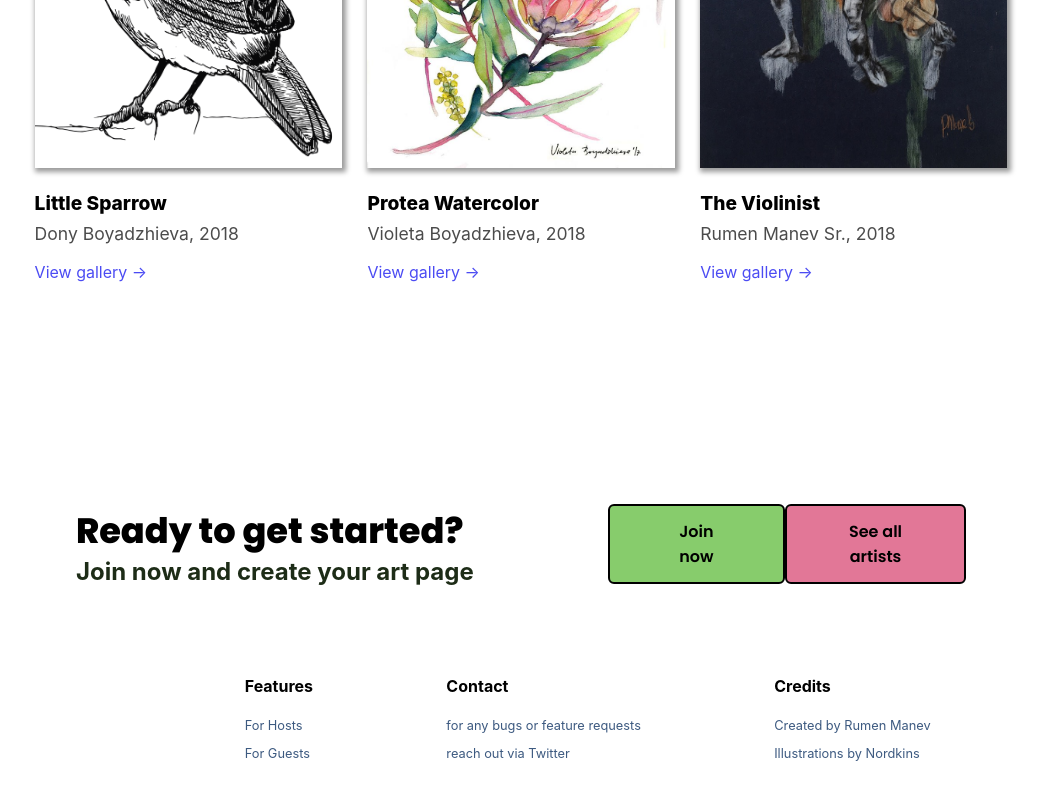
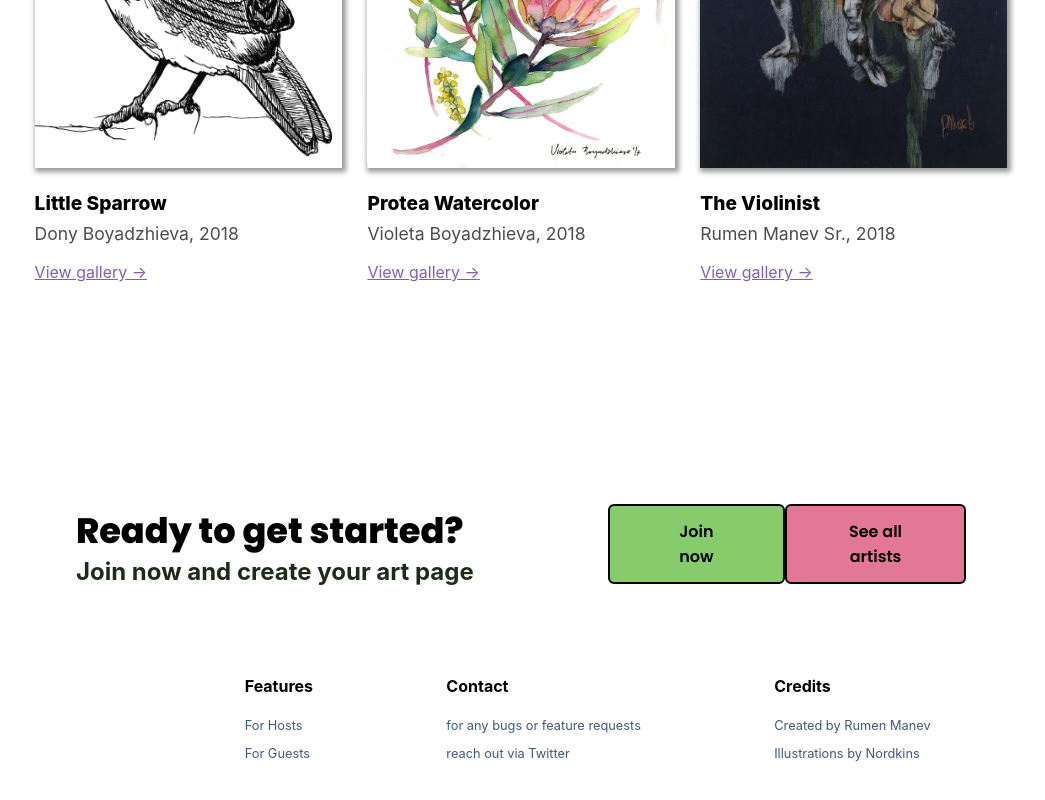
Before and after one commit to rum-n/artpage, a React (Create React App) app: page / in a window 1280 px wide. Shown: the part 2122-2922 px from the top of the page, without its empty margins (119-1164 px from the left). Built offline with nearby package versions, Linux system fonts and the light colour scheme.

Commit message:
resolving warning

```diff
--- a/src/components/examples/Examples.js
+++ b/src/components/examples/Examples.js
@@ -3,6 +3,7 @@ import './styles.css';
 import violin from './../../assets/violin.jpeg';
 import sparrow from './../../assets/sparrow.png';
 import flower from './../../assets/flower.jpg';
+import { Link } from 'react-router-dom';
 
 const Examples = () => {
     return (
@@ -12,19 +13,19 @@ const Examples = () => {
                     <img src={sparrow} alt='Little Sparrow' />
                     <p className='art-title'>Little Sparrow</p>
                     <p className='painter'>Dony Boyadzhieva, 2018</p>
-                    <a className='art-link' href='/doni'>View gallery &#8594;</a>
+                    <Link><p className='art-link' href='#'>View gallery &#8594;</p></Link>
                 </div>
                 <div className='art-example'>
                     <img src={flower} alt='Protea Flower' />
                     <p className='art-title'>Protea Watercolor</p>
                     <p className='painter'>Violeta Boyadzhieva, 2018</p>
-                    <a className='art-link' href='#'>View gallery &#8594;</a>
+                    <Link><p className='art-link' href='#'>View gallery &#8594;</p></Link>
                 </div>
                 <div className='art-example'>
                     <img src={violin} alt='Violinist' />
                     <p className='art-title'>The Violinist</p>
                     <p className='painter'>Rumen Manev Sr., 2018</p>
-                    <a className='art-link' href='#'>View gallery &#8594;</a>
+                    <Link><p className='art-link' href='#'>View gallery &#8594;</p></Link>
                 </div>
             </div>
         </section>
```
